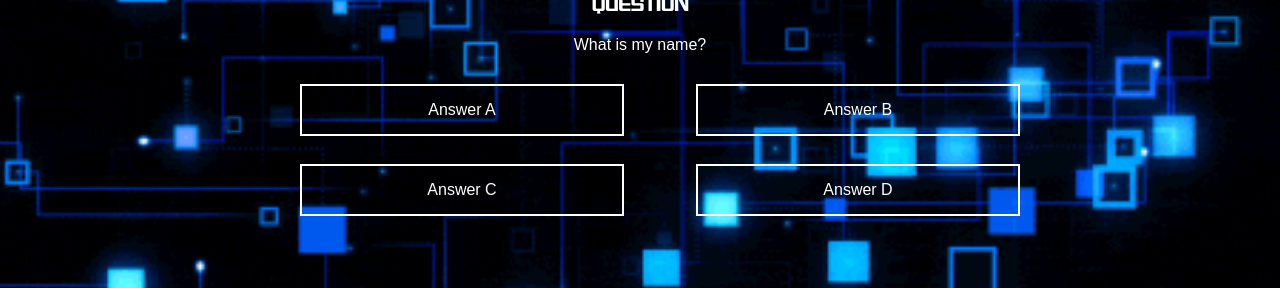
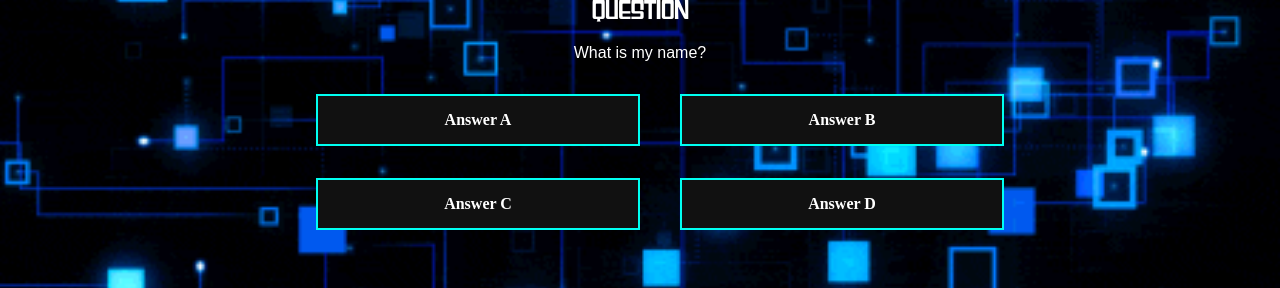
Before and after one commit to RuthBhatti/hackathon-2-frontend, a React (Vite) app: page / in a window 1280 px wide. Shown: the part 334-622 px from the top of the page. Built offline with nearby package versions, Linux system fonts and the light colour scheme; no server answers; a web font is replaced by a local one.

Commit message:
Adds extra styling

```diff
--- a/src/components/Category/Category.scss
+++ b/src/components/Category/Category.scss
@@ -3,11 +3,15 @@
 
 .categoryName{
     border: 2px solid $button-border-color;
+    display: flex;
+    align-items: center;
+    justify-content: center;
     font-weight: 600;
     font-size: 1.5rem;
     margin: 1rem;
     padding: 2rem;
     width: 23rem;
+    height: 4rem;
 
 }
 .price-button {
--- a/src/components/Question/Question.scss
+++ b/src/components/Question/Question.scss
@@ -8,6 +8,7 @@
 
     &__answers {
         width: 45rem;
+        margin: 0 auto;
         height: 10rem;
         display: flex;
         flex-wrap: wrap;
@@ -22,6 +23,22 @@
             list-style-type: none;
             border: 2px solid;
             height: 3rem;
+
+            font-family: 'Price';
+            background-color: $button-bg-color;
+            border: 2px solid $button-border-color;
+            color: $button-text-color;
+            font-size: 1rem;
+            font-weight: 600;
+            cursor: pointer;
+            margin: 1rem;
+            transition: background-color 0.3s, border-color 0.3s, color 0.3s;
+
+            &:hover {
+                background-color: $button-hover-bg-color;
+                border-color: $button-hover-border-color;
+                color: $button-hover-text-color;
+            }
         }
     }
 }
```
Also changed, not shown: src/Pages/HomePage.jsx (added, +42 -0 lines), 1 other file (tests, documents, lock files or other folders).
